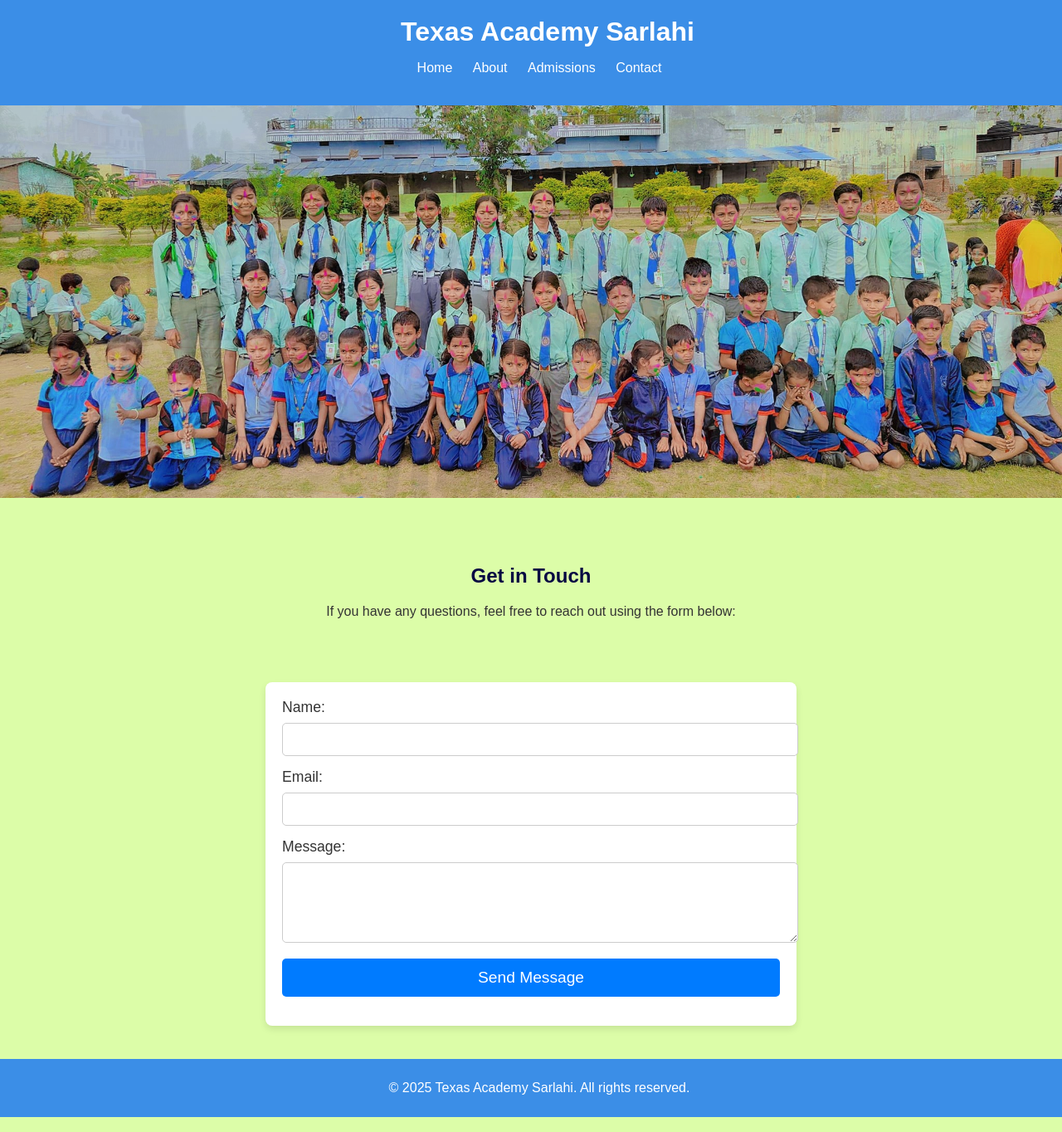
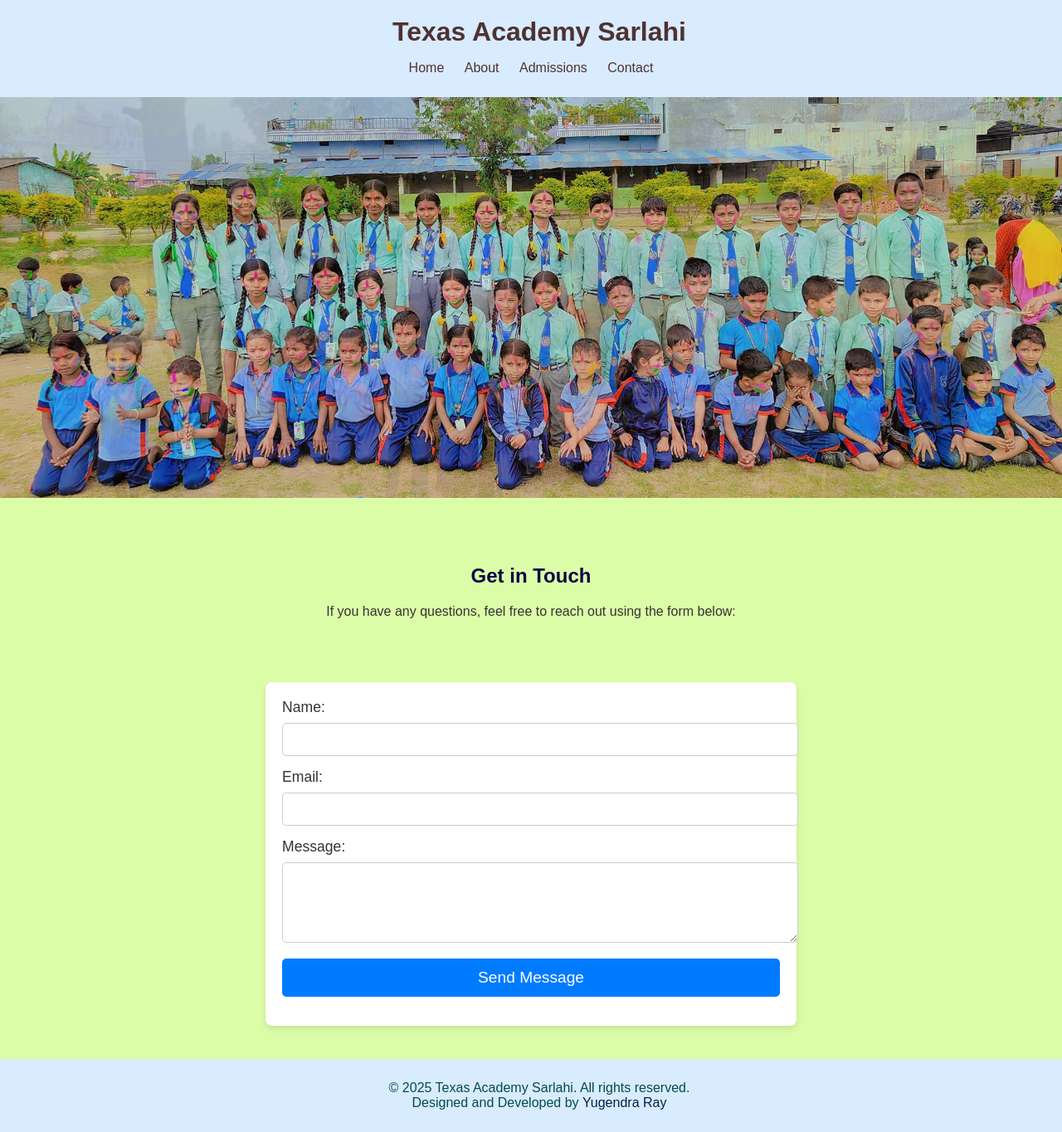
Before and after one commit to Sonu0510/school-website, a website: page index.html in a window 1280 px wide. Shown: the whole page at 83% size. Drawn offline with Linux system fonts and the light colour scheme.

Commit message:
background image positon made dynamic and developer name added at footer

```diff
--- a/css/style.css
+++ b/css/style.css
@@ -8,9 +8,11 @@ body {
 }
 
 #header {
-  background-color: #3b8ee7;
-  color: white;
-  padding: 20px;
+  background-color: #d9ebff;
+  color: rgb(78, 50, 50);
+  margin: 0;
+  padding: 10px;
+  padding-top: 20px;
   text-align: center;
   position: fixed;
   width: 100%;
@@ -31,7 +33,7 @@ nav ul li {
 }
 
 nav ul li a {
-  color: white;
+  color: rgb(78, 50, 50);
   text-decoration: none;
 }
 
@@ -39,7 +41,6 @@ nav ul li a {
   background-image: url('../images/1.jpg');
   background-size: cover;
   background-repeat: no-repeat;
-  background-attachment: fixed;
   transition: background-image 1s ease;
   height: 600px;
   width: 100%;
@@ -53,8 +54,8 @@ nav ul li a {
 footer {
   text-align: center;
   padding: 10px;
-  background-color: #3b8ee7;
-  color: white;
+  background-color: #d9ebff;
+  color: #004C4C;
   width: 100%;
   bottom: 0;
 }
--- a/index.html
+++ b/index.html
@@ -58,7 +58,7 @@
 
   <div>
     <footer>
-        <p>&copy; 2025 Texas Academy Sarlahi. All rights reserved.</p>
+        <p>&copy; 2025 Texas Academy Sarlahi. All rights reserved.<br>Designed and Developed by <span style="color: #002244;font-weight: 200;">Yugendra Ray</span></p>
     </footer>
   </div>
 
```
